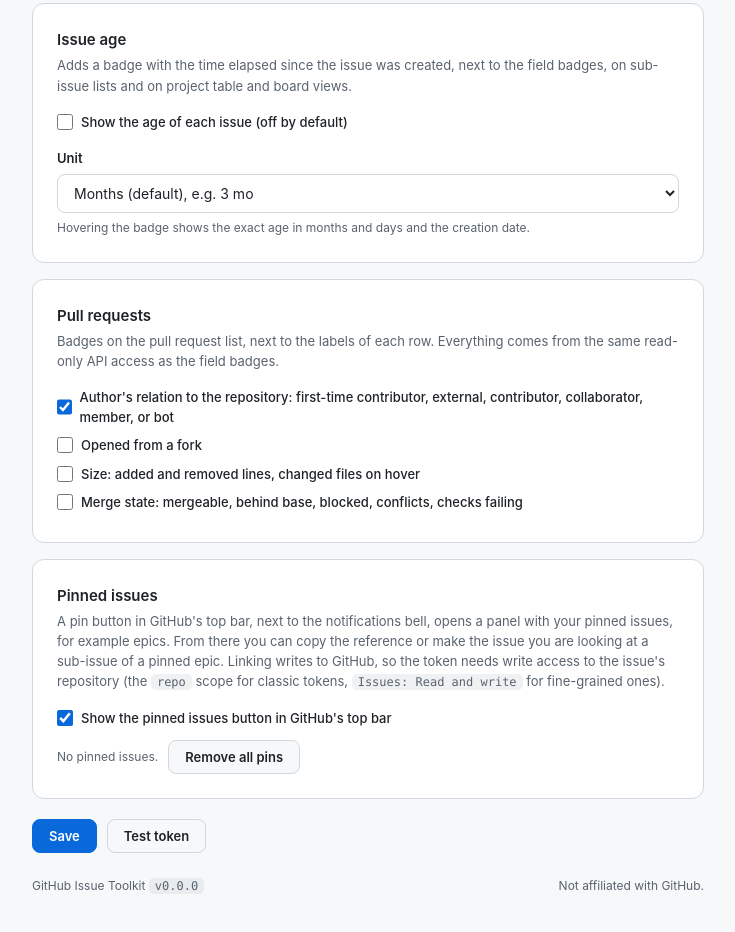
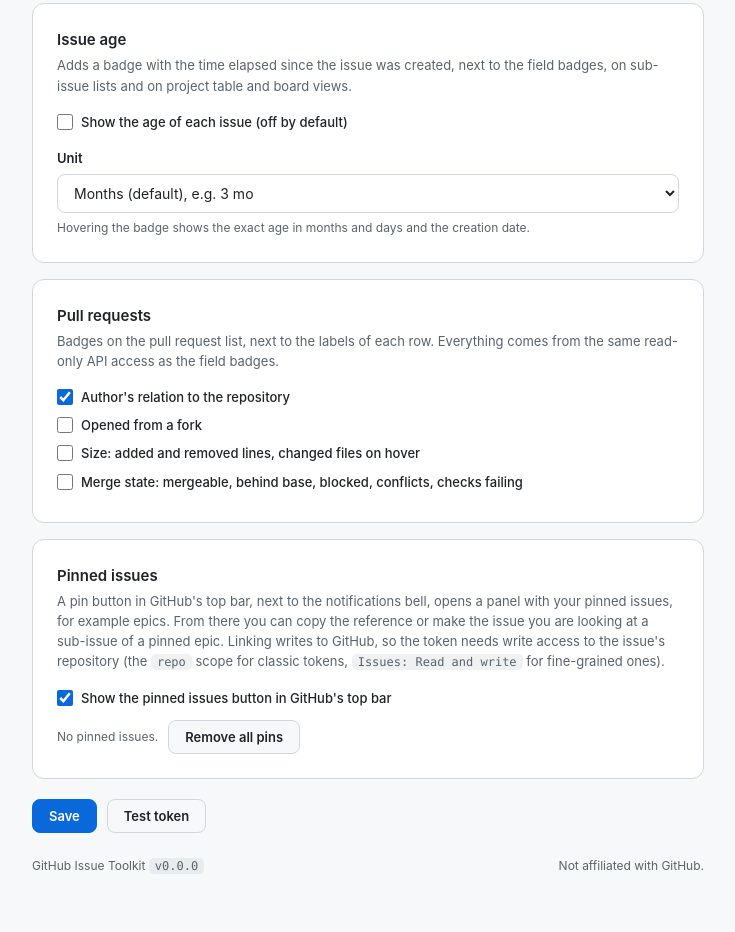
Before and after one commit to MilosPaunovic/github-issue-toolkit, a browser extension: page options.html in a window 1280 px wide. Shown: the part 781-1713 px from the top of the page, without its empty margins (272-1007 px from the left). Drawn offline with Linux system fonts and the light colour scheme.

Commit message:
docs(settings): shorter label for the author relation option
The first checkbox on the Pull requests card listed every possible badge value and wrapped onto two lines, while the other options fit on one.

- The label now reads "Author's relation to the repository"; the values stay documented in the FAQ on the site and in the README.
- Both settings screenshots re-rendered.

```diff
--- a/options.html
+++ b/options.html
@@ -193,7 +193,7 @@
     <section class="card">
       <h2>Pull requests</h2>
       <p class="desc">Badges on the pull request list, next to the labels of each row. Everything comes from the same read-only API access as the field badges.</p>
-      <label class="check"><input id="pr-association" type="checkbox"> Author's relation to the repository: first-time contributor, external, contributor, collaborator, member, or bot</label>
+      <label class="check"><input id="pr-association" type="checkbox"> Author's relation to the repository</label>
       <label class="check" style="margin-top:8px"><input id="pr-fork" type="checkbox"> Opened from a fork</label>
       <label class="check" style="margin-top:8px"><input id="pr-size" type="checkbox"> Size: added and removed lines, changed files on hover</label>
       <label class="check" style="margin-top:8px"><input id="pr-merge-state" type="checkbox"> Merge state: mergeable, behind base, blocked, conflicts, checks failing</label>
```
Also changed, not shown: docs/settings-dark.png, docs/settings-light.png.
